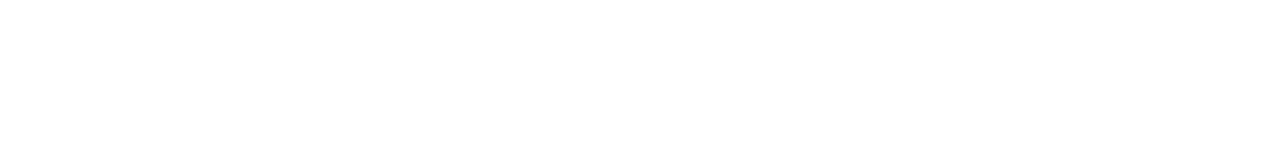
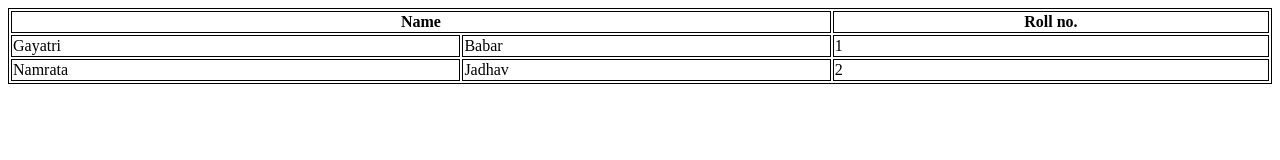
Before and after one commit to akash-coded/git-demo, a plain HTML site: page gayatri.html in a window 1280 px wide. Drawn offline with Linux system fonts and the light colour scheme.

Commit message:
Modified html file

```diff
--- a/gayatri.html
+++ b/gayatri.html
@@ -4,9 +4,29 @@
     <meta charset="UTF-8">
     <meta http-equiv="X-UA-Compatible" content="IE=edge">
     <meta name="viewport" content="width=device-width, initial-scale=1.0">
-    <title>Document</title>
+    <style>
+        table, th, td {
+  border:1px solid black;
+}
+    </style>
+    <title>Documents</title>
 </head>
 <body>
-
+    <table style="width:100%">
+        <tr>
+          <th colspan="2">Name</th>
+          <th>Roll no.</th>
+        </tr>
+        <tr>
+          <td>Gayatri</td>
+          <td>Babar</td>
+          <td>1</td>
+        </tr>
+        <tr>
+          <td>Namrata</td>
+          <td>Jadhav</td>
+          <td>2</td>
+        </tr>
+      </table>
 </body>
 </html>
```
